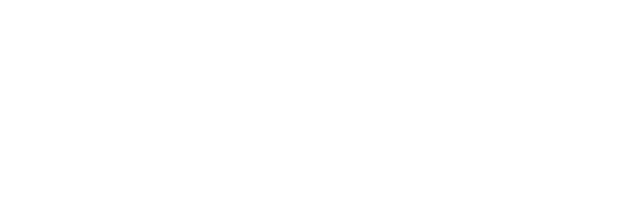
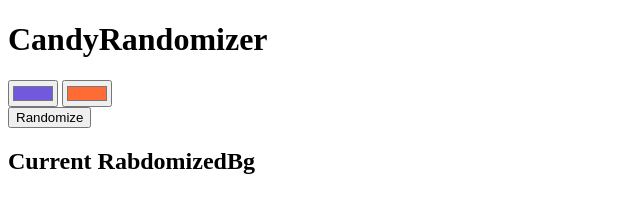
Before and after one commit to istmeprincess/CandyRandomizer, a plain HTML site: page index.html in a window 1280 px wide. Shown: the whole page, without its empty margins (0-640 px from the left). Drawn offline with Linux system fonts and the light colour scheme.

Commit message:
Update index.html

```diff
--- a/index.html
+++ b/index.html
@@ -8,4 +8,16 @@
     <meta name="author" content="princess">
     <meta name="description" content="CandyRandomizer - a background randomizer website, that generate mixtures of sweetcolors for you...">
   </head>
+  <body id="gradient" class="animateBg">
+	<div id="secondBack" class="animateBack"></div>
+	<h1>CandyRandomizer</h1>
+	<input class="color1" type="color" name="color1" value="#7158dc">
+	<input class="color2" type="color" name="color2" value="#FF6B34">
+	<div>
+		<button id="randomize">Randomize</button>
+	</div>
+	<h2>Current RabdomizedBg</h2>
+	<h3></h3>
+	<script type="text/javascript" src="animated_script.js"></script>
+</body>
 </html>
```
